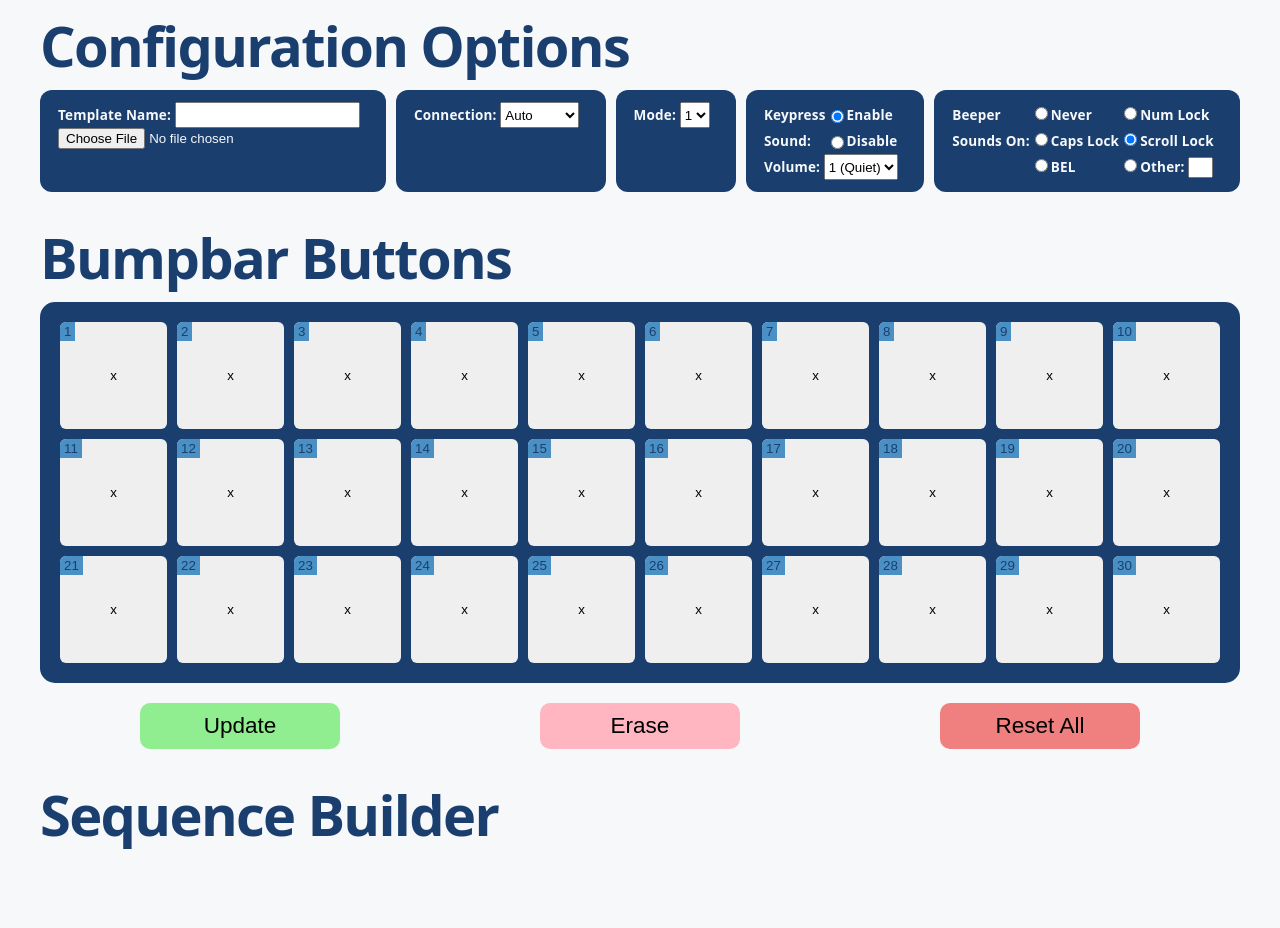
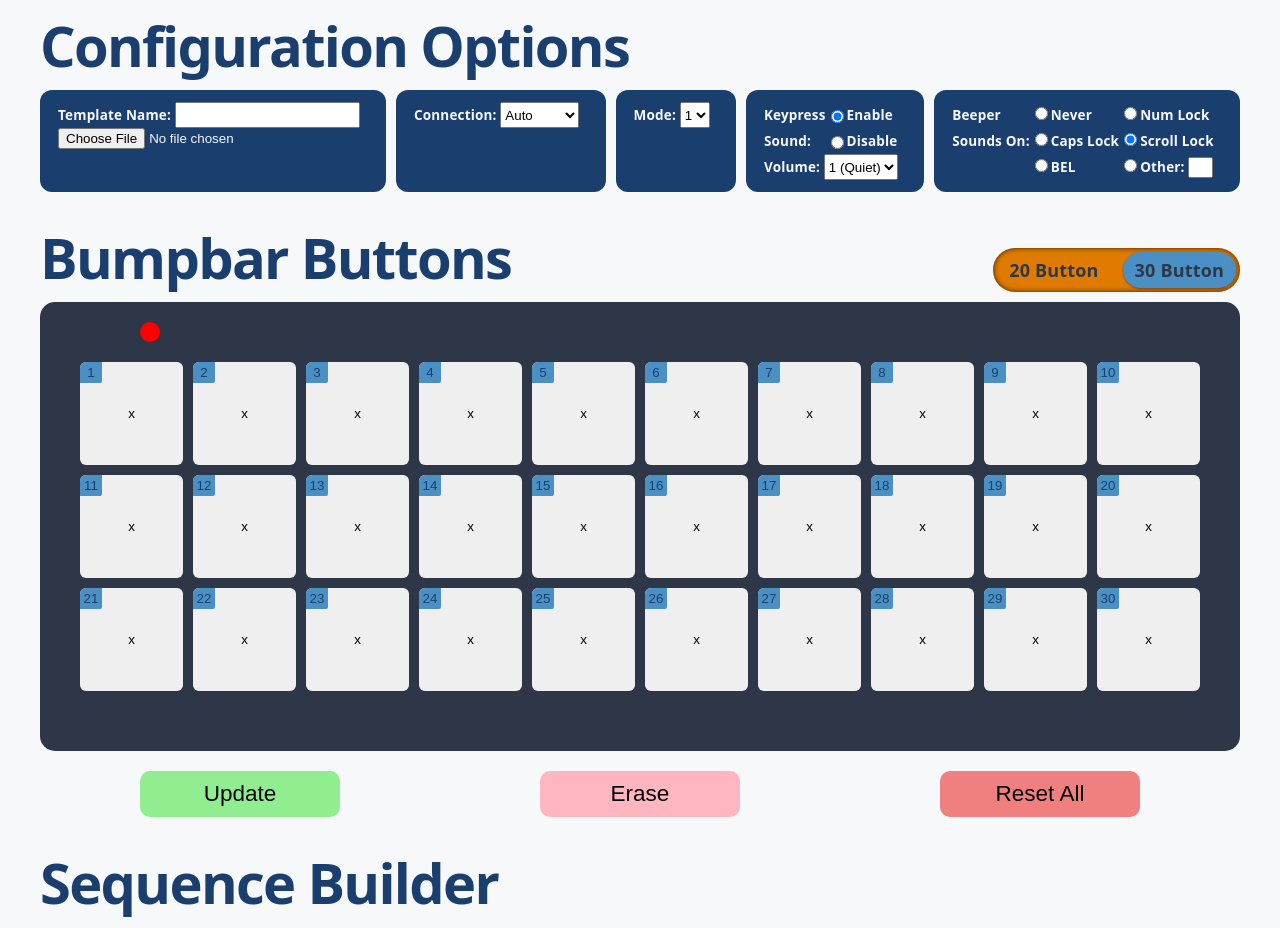
Before and after one commit to reecejpetty/krs-configurator, a React (Vite) app: page / in a window 1280 px wide. Before the commit the page ends 860 px from the top, so only its background shows below. Built offline with nearby package versions, Linux system fonts and the light colour scheme.

Commit message:
Add toggle switch to animate between 20 and 30 button bumpbar layout

```diff
--- a/src/components/BumpbarLayout/BumpbarLayout.jsx
+++ b/src/components/BumpbarLayout/BumpbarLayout.jsx
@@ -1,16 +1,21 @@
+import { useState } from 'react';
 import styles from './BumpbarLayout.module.css'
 
 function BumpbarLayout() {
   // User will be able to set rowCount to either 2 or 3
-  const rowCount = 3;
+  const [activeSwitch, setActiveSwitch] = useState(3);
+  const rowCount = activeSwitch;
   const rowArray = Array.from({ length: rowCount });
   const buttonArray = Array.from({ length: 10 })
 
   return (
     <>
-      <h1>Bumpbar Buttons</h1>
+      <div className={styles.flexApart}>
+        <h1>Bumpbar Buttons</h1>
+        <ButtonCountToggle active={activeSwitch} setActive={setActiveSwitch} />
+      </div>
       <div className={styles.bumpbar}>
-        <div className={styles.bumpbarLayout}>
+        <div className={activeSwitch == 2 ? styles.bumpbarLayout20 : styles.bumpbarLayout }>
           {rowArray.map((_, rowIndex) => (
             buttonArray.map((_, colIndex) => (
               <BumpbarButton key={(rowIndex * 10) + colIndex} number={(rowIndex * 10) + colIndex + 1} />
@@ -41,4 +46,17 @@ function ButtonActions() {
   )
 }
 
+function ButtonCountToggle({ active, setActive }) {
+  return (
+    <div className={styles.switch}>
+      <label className={active == 2 ? styles.switchOptionActive : styles.switchOption}>
+        <input type='radio' id='20-switch' name='button-count-switch' value='2' onChange={e => setActive(e.target.value)} />20 Button
+      </label>
+      <label className={active == 3 ? styles.switchOptionActive : styles.switchOption}>
+        <input type='radio' id='30-switch' name='button-count-switch' value='3' onChange={e => setActive(e.target.value)} />30 Button
+      </label>
+    </div>
+  )
+}
+
 export default BumpbarLayout
--- a/src/components/BumpbarLayout/BumpbarLayout.module.css
+++ b/src/components/BumpbarLayout/BumpbarLayout.module.css
@@ -1,18 +1,38 @@
 .bumpbar {
-    background-color: var(--navy);
+    position: relative;
+    background-color: var(--charcoal);
     width: 100%;
-    padding: 20px 20px;
+    padding: 60px 40px;
     border-radius: 15px;
     width: 100%;
     margin-bottom: 20px;
+    overflow: auto;
+}
+
+.bumpbar::before {
+    content: "";
+    position: absolute;
+    top: 20px;
+    left: 100px;
+    width: 20px;
+    aspect-ratio: 1/1;
+    background-color: red;
+    border-radius: 40px;
 }
 
 .bumpbarLayout {
     display: grid;
-    grid-template-rows: repeat(3, 1fr);
+    grid-template-rows: 1fr 1fr 1fr;
     grid-template-columns: repeat(10, 1fr);
     gap: 10px;
     margin: 0 auto;
+    transition: grid-template-rows 0.5s ease-out;
+}
+
+.bumpbarLayout20 {
+    composes: bumpbarLayout;
+    grid-template-rows: 1fr 1fr 0fr;
+    margin-bottom: -10px;
 }
 
 .bumpbarButton {
@@ -30,6 +50,7 @@
 
 .bumpbarButton:hover {
     background-color: var(--amber);
+    cursor: pointer;
 }
 
 .bumpbarButton::before {
@@ -37,9 +58,12 @@
     position: absolute;
     top: 0;
     left: 0;
-    padding: 2px 4px;
+    width: 22px;
+    padding: 3px 0;
+    border-bottom-right-radius: 2px;
     color: var(--navy);
     background-color: var(--steel-blue);
+    text-align: center;
 }
 
 .bumpbarButtonText {
@@ -75,3 +99,46 @@
     composes: buttonAction;
     background-color: lightcoral;
 }
+
+.flexApart {
+    display: flex;
+    flex-direction: row;
+    justify-content: space-between;
+    align-items: flex-end;
+}
+
+.switch {
+    display: flex;
+    justify-content: space-between;
+    align-items: center;
+    gap: 12px;
+    margin-bottom: 10px;
+    height: fit-content;
+    border-radius: 40px;
+    padding: 4px;
+    background-color: var(--amber);
+    box-shadow: 0 0 6px -1px black inset;
+}
+
+.switchOption {
+    border-radius: 30px;
+    padding: 5px 12px;
+    font-weight: bold;
+    cursor: pointer;
+}
+
+.switchOption input {
+    opacity: 0;
+    width: 0;
+    margin: 0;
+}
+
+.switchOptionActive {
+    composes: switchOption;
+    background-color: var(--steel-blue);
+    box-shadow: 0 1px 3px -1px rgb(20, 20, 70);
+}
+
+.switchOptionOff {
+    composes: switchOption;
+}
```
